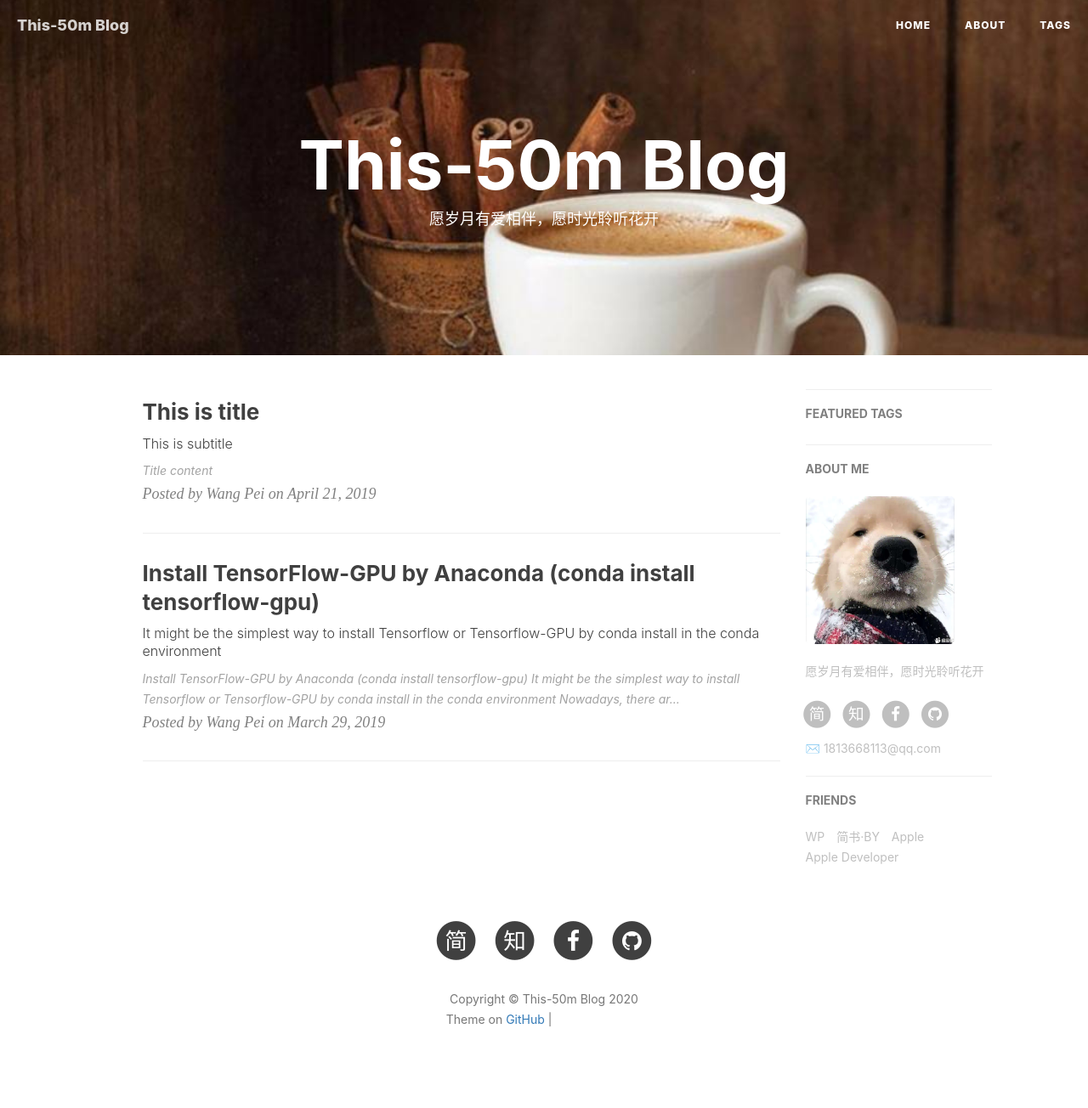
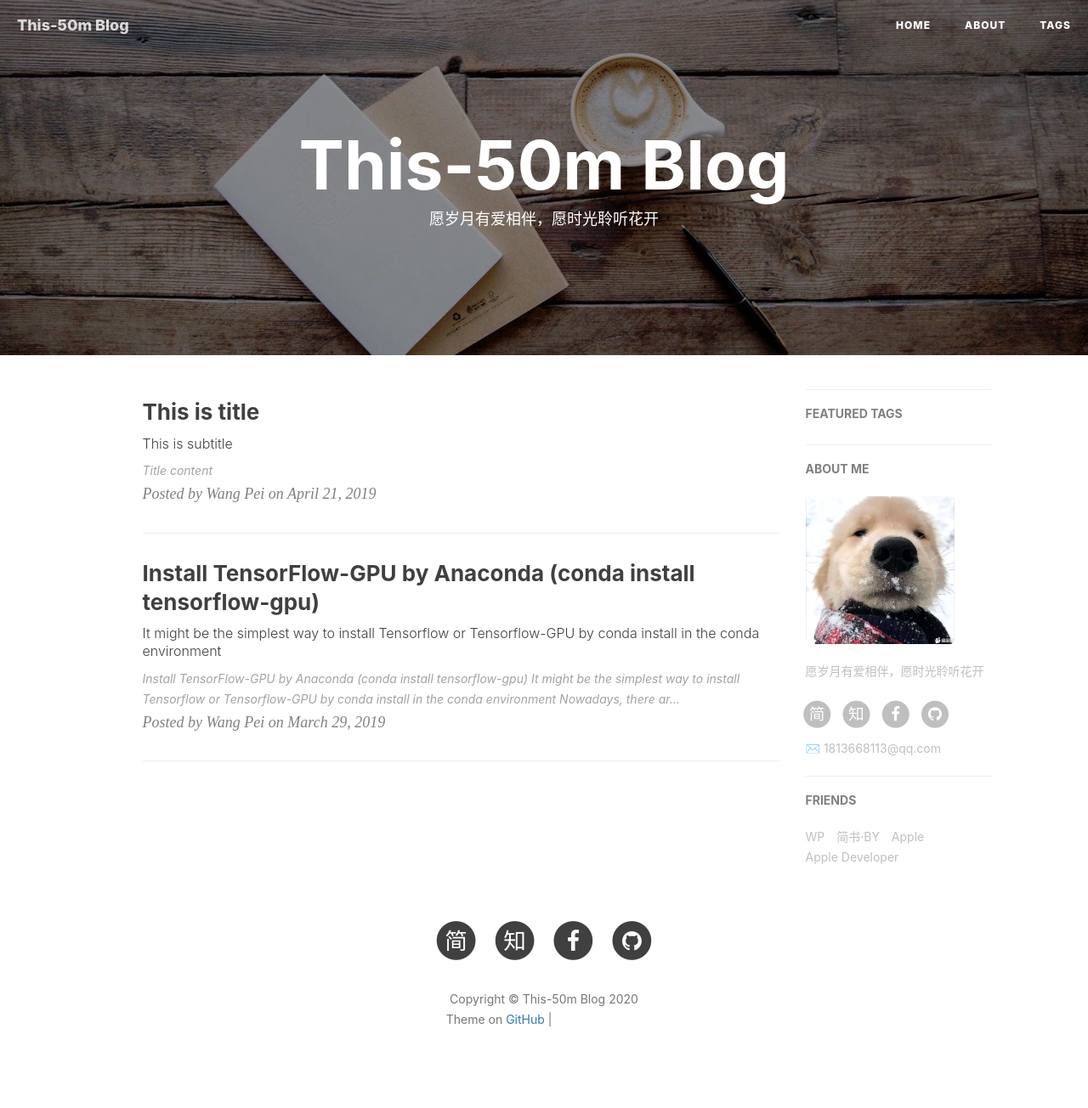
Before and after one commit to This-50m/This-50m.github.io, a Jekyll site: the page built from index.html, in a window 1280 px wide. Shown: the whole page at 85% size. Built offline with Jekyll 4.4.1, drawn with Linux system fonts in a browser that asks for light colours; nearby versions of some CDN libraries; the list of posts is cut into pages by our own code; comment, search, counter and statistics services are not loaded; grey boxes are pictures that could not be loaded.

Commit message:
Update _config.yml

```diff
--- a/_config.yml
+++ b/_config.yml
@@ -1,7 +1,7 @@
 # Site settings
 title: This-50m Blog
 SEOTitle: 我的博客 | This-50m Blog
-header-img: img/caffe.jpg
+header-img: img/post-bg-coffee.jpeg
 email: 1813668113@qq.com
 description: "hello world"
 keyword: "我的博客"
```
